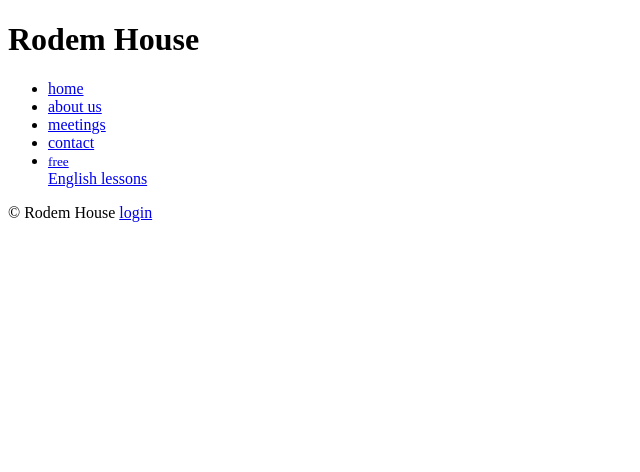
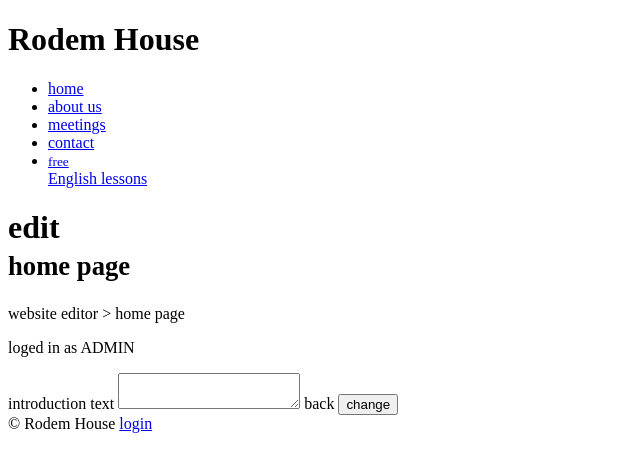
Before and after one commit to peter-sharp/Rodem-house, a PHP site: page /edit_homepage.php in a window 1280 px wide. Shown: the top 472 px of the page, without its empty margins (0-640 px from the left). Run offline with PHP 8.4, Linux system fonts and the light colour scheme.

Commit message:
finished initial markup

```diff
--- a/edit_homepage.php
+++ b/edit_homepage.php
@@ -1,7 +1,19 @@
 <?php
 include('./templates/header.php');
 ?>
+<form class="pages" action="index.html" method="post">
+
 <main>
+  <h1>edit<br><small>home page</small></h1>
+  <p>website editor > home page</p>
+  <section class="editor">
+    <p>loged in as ADMIN</p>
+    <label for="intro">introduction text</label>
+    <textarea  name="intro" ></textarea>
+
+    <a class="btn btn-back" name="change">back</button>
+    <button type="submit" name="change">change</button>
+  </section>
 </main>
 <?php
 include('./templates/footer.php');
```
